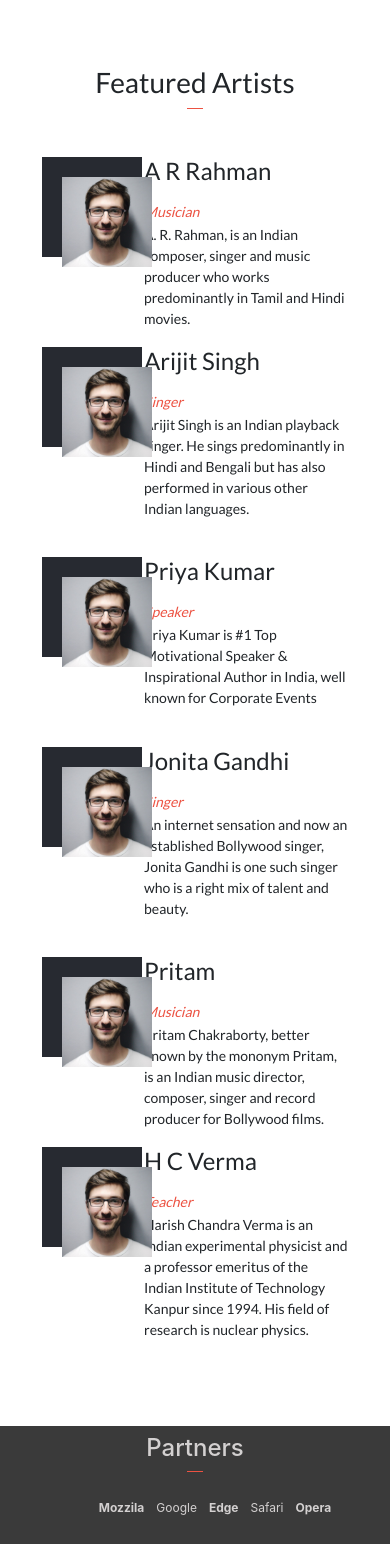
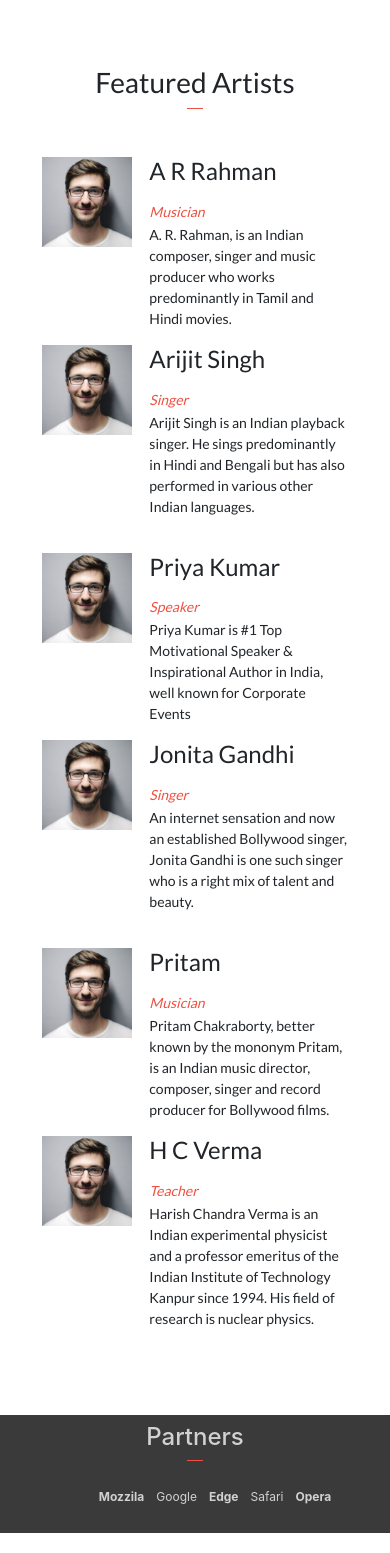
Before and after one commit to jrai0792/concerts-page, a website: page index.html in a window 390 px wide. Shown: the part 1659-3212 px from the top of the page. Drawn offline with nearby package versions, Linux system fonts and the light colour scheme.

Commit message:
Fixed issue in mobile view.

```diff
--- a/index.html
+++ b/index.html
@@ -50,14 +50,14 @@
                 </div>
 
                 <div class="collapse navbar-collapse ml-5 mr-5 justify-content-end" id="myNavbar1">
-                    <ul class="navbar-nav menu justify-content-end">
-                        <li class="nav-item mr-md-5 ml-md-5">
+                    <ul class="navbar-nav menu justify-content-sm-end">
+                        <li class="nav-item mr-sm-5 ml-sm-5 mr-md-5 ml-md-5">
                             <a class="nav-link active darkgray-clr" href="index.html">Home</a>
                         </li>
-                        <li class="nav-item mr-md-5 ml-md-5">
+                        <li class="nav-item mr-sm-5 ml-sm-5 mr-md-5 ml-md-5">
                             <a class="nav-link darkgray-clr" href="about.html">About</a>
                         </li>
-                        <li class="nav-item mr-lg-5 ml-md-5">
+                        <li class="nav-item mr-sm-5 ml-sm-5 mr-lg-5 ml-md-5">
                             <a class="nav-link darkgray-clr" href="tickets.html">Tickets</a>
                         </li>
                     </ul>
@@ -112,8 +112,7 @@
             <div class="grid speakers-row">
                 <div class="grid sp-row">
                     <article class="flex each-speaker">
-                        <div class="speaker-img">
-                            <div class="artist-bg"></div>
+                        <div class="speaker-img mr-2">
                             <img class="img-speaker" src="assets/images/speaker-img.jpg" alt="Speaker image">
                         </div>
                         <div class="speaker-text">
@@ -123,8 +122,7 @@
                         </div>
                     </article>
                     <article class="flex each-speaker">
-                        <div class="speaker-img">
-                            <div class="artist-bg"></div>
+                        <div class="speaker-img mr-2">
                             <img class="img-speaker" src="assets/images/speaker-img.jpg" alt="Speaker image">
                         </div>
                         <div class="speaker-text">
@@ -136,8 +134,7 @@
                 </div>
                 <div class="grid sp-row">
                     <article class="flex each-speaker">
-                        <div class="speaker-img">
-                            <div class="artist-bg"></div>
+                        <div class="speaker-img mr-2">
                             <img class="img-speaker" src="assets/images/speaker-img.jpg" alt="Speaker image">
                         </div>
                         <div class="speaker-text">
@@ -147,8 +144,7 @@
                         </div>
                     </article>
                     <article class="flex each-speaker">
-                        <div class="speaker-img">
-                            <div class="artist-bg"></div>
+                        <div class="speaker-img mr-2">
                             <img class="img-speaker" src="assets/images/speaker-img.jpg" alt="Speaker image">
                         </div>
                         <div class="speaker-text">
@@ -160,8 +156,7 @@
                 </div>
                 <div class="grid sp-row">
                     <article class="flex each-speaker">
-                        <div class="speaker-img">
-                            <div class="artist-bg"></div>
+                        <div class="speaker-img mr-2">
                             <img class="img-speaker" src="assets/images/speaker-img.jpg" alt="Speaker image">
                         </div>
                         <div class="speaker-text">
@@ -171,8 +166,7 @@
                         </div>
                     </article>
                     <article class="flex each-speaker">
-                        <div class="speaker-img">
-                            <div class="artist-bg"></div>
+                        <div class="speaker-img mr-2">
                             <img class="img-speaker" src="assets/images/speaker-img.jpg" alt="Speaker image">
                         </div>
                         <div class="speaker-text">
--- a/style.css
+++ b/style.css
@@ -225,16 +225,9 @@ h2 {
 }
 
 .img-speaker {
-  width: 140px;
-  height: 140px;
+  width: 100px;
+  height: 100px;
   background-size: cover;
-  transform: translate(20px, -80px);
-}
-
-.artist-bg {
-  height: 100px;
-  width: 100px;
-  background-color: #272a31;
 }
 
 .speaker-text {
@@ -472,7 +465,7 @@ h2 {
   }
 }
 
-@media only screen and (min-width: 576px) and (max-width: 768px) {
+@media only screen and (min-width: 576px) and (max-width: 767px) {
   main {
     font-size: 20px;
   }
@@ -543,4 +536,8 @@ h2 {
   .program h3 {
     font-size: 18px;
   }
+
+  .main-heading {
+    width: 60%;
+  }
 }
```
Also changed, not shown: about.html (+1 -1 lines), tickets.html (+1 -1 lines).
